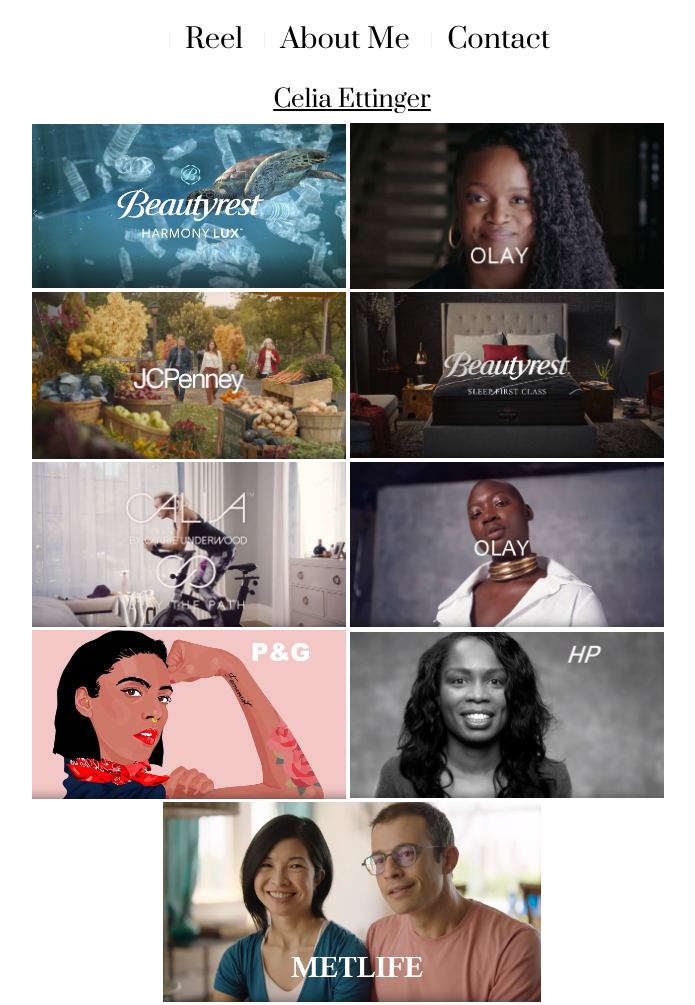
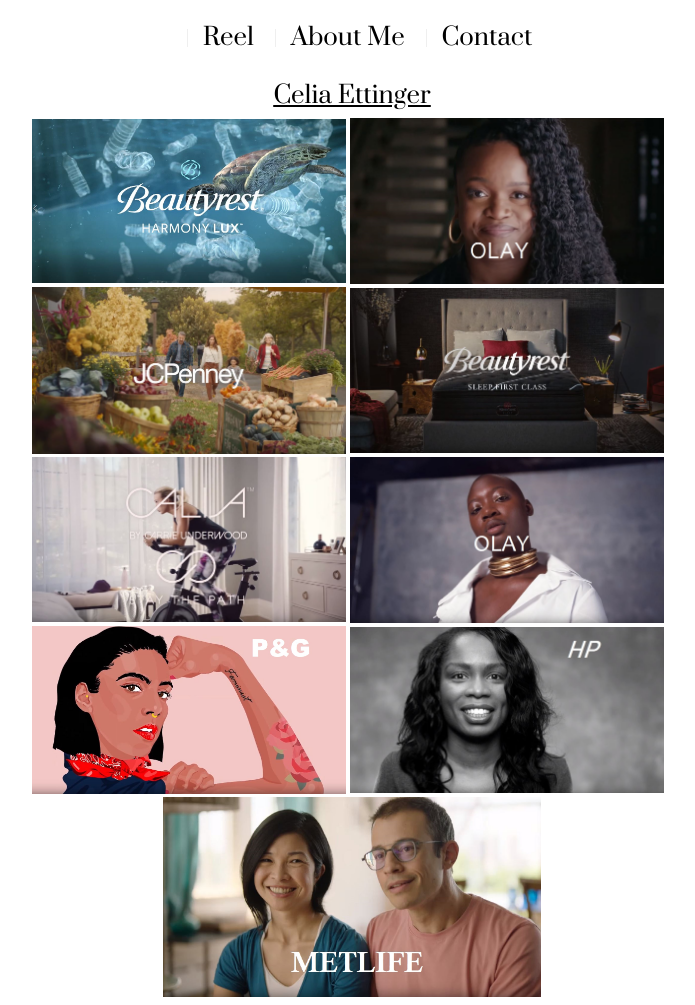
Before and after one commit to Nfratt/CeliaEttingerPortfolio, a website: page index.html in a window 1280 px wide. Shown: the top 1005 px of the page, without its empty margins (288-983 px from the left). Drawn offline with nearby package versions, Linux system fonts and the light colour scheme.

Commit message:
adjusting nave saze by 20%

```diff
--- a/assets/css/style.css
+++ b/assets/css/style.css
@@ -15,8 +15,8 @@
   nav {
     font-family: 'Prata' ;
     margin-top: 20px;
-    font-size:170% ;
-  text-align: center;
+    font-size:150% ;
+    text-align: center;
     color: black;
 
   }
--- a/library/style.css
+++ b/library/style.css
@@ -18,7 +18,7 @@
   margin-top: 25px;
   text-align: center;
   color: black;
-  font-size: 185%;
+  font-size: 150%;
 }
 nav a:hover{
   color: #5F5F5F;
```
